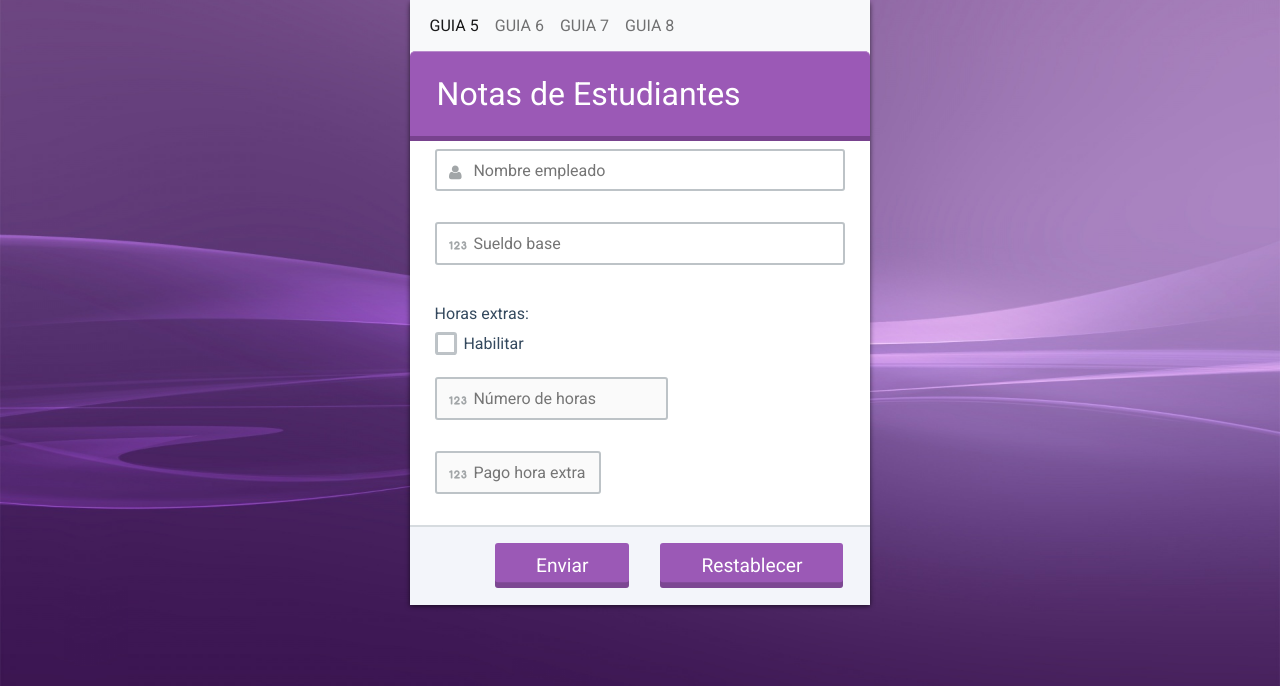
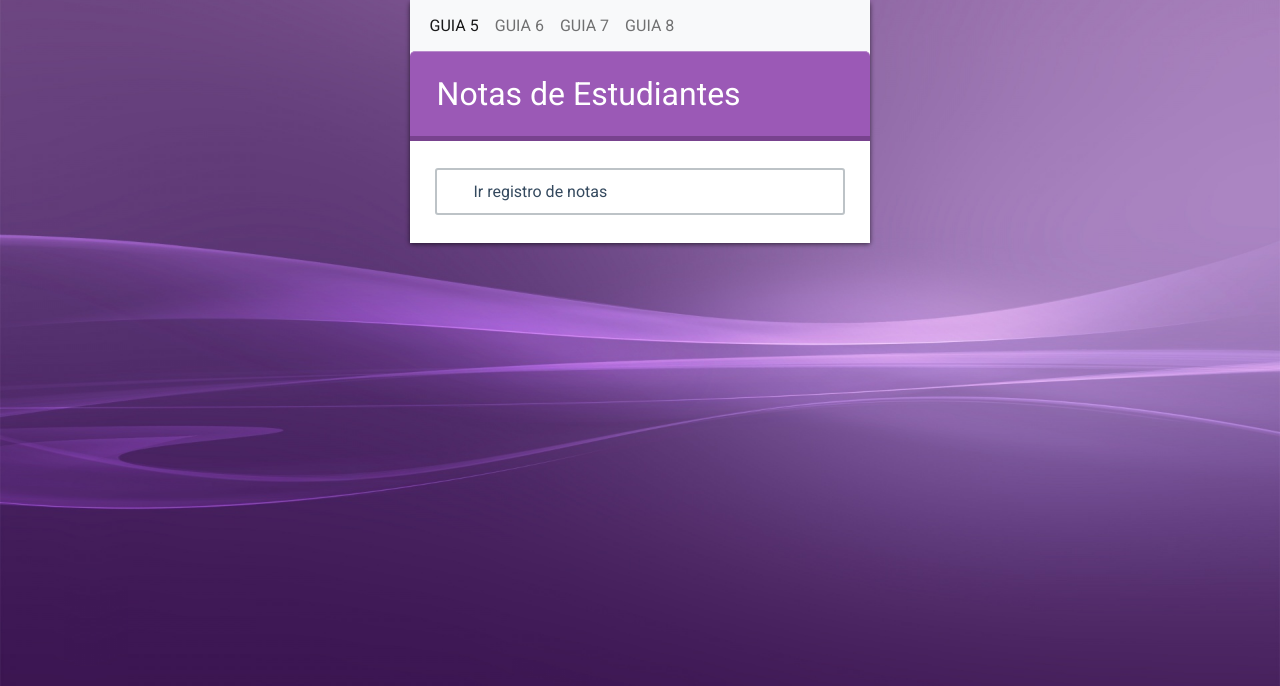
Before and after one commit to RubidiaPaz/practico-2, a PHP site: page / in a window 1280 px wide. Shown: the part 114-800 px from the top of the page. Run offline with PHP 8.4, Linux system fonts and the light colour scheme; some web fonts are replaced.

Commit message:
actualizacion

```diff
--- a/Practica2/index.php
+++ b/Practica2/index.php
@@ -4,6 +4,7 @@
     <meta charset="utf-8">
     <title>Calculadora de CUM</title>
     <link rel="stylesheet" type="text/css" href="assets/css/bootstrap.css">
+
     <!-- JavaScript -->
     <script src="//cdn.jsdelivr.net/npm/alertifyjs@1.13.1/build/alertify.min.js"></script>
 
--- a/Practica2/materias.xml
+++ b/Practica2/materias.xml
@@ -2,4 +2,4 @@
 <materias>
 
 
-<materia><nombre>williams </nombre><tarea>8</tarea><investigacion>8</investigacion><examen>10</examen><promedio>7.8</promedio></materia></materias>
+<materia><nombre>williams </nombre><tarea>9</tarea><investigacion>8</investigacion><examen>10</examen><promedio>7.8</promedio></materia></materias>
--- a/index.php
+++ b/index.php
@@ -68,51 +68,11 @@
         </nav>
         <div class="title">
             <h2>Notas de Estudiantes</h2>
+        </div><br>
+      <div class="form-group">
+      <a href="Practica2/index.php" class="btn btn-primary" data-toggle="modal"><span class="glyphicon glyphicon-plus"></span> Ir registro de notas</a>
+      </div><br>
     </div>
-<div class="element-name">
-    <label class="title"></label>
-    <div class="nameFirst">
-        <input type="text" name="empleado" id="txtempleado" maxlength="50" placeholder="Nombre empleado" allowed="ABCDEFGHIJKLMNÑOPQRSTUVWXYZabcdefghijklmnñopqrstuvwxyzÁÉÍÓÚáéíóúÜü" messageid="alfabeticchars" class="large" />
-        <span class="icon-place"></span>
-    </div>
-    <span id="alfabeticchars">Solo acepta caracteres alfabéticos</span>
-</div>
-<div class="element-number">
-    <label class="title"></label>
-    <div class="item-cont">
-        <input type="text" name="sueldobase" id="sueldobase" maxlength="12" placeholder="Sueldo base" allowed="0123456789." messageid="numbersonly" class="large" />
-        <span class="icon-place"></span>
-    </div>
-    <span id="numbersonly">Solo acepta números y punto decimal</span>
-</div>
-<div class="element-checkbox">
-    <label class="title">Horas extras:</label>
-    <div class="column column1">
-        <input type="checkbox" name="hextra" id="hextrasi" value="no" />
-        <span>Habilitar</span>
-    </div>
-</div>
-<div class="element-number">
-    <label class="title"></label>
-    <div class="item-cont">
-        <input type="text" name="numhorasex" id="numhorasex" maxlength="2" disabled="disabled" placeholder="Número de horas" allowed="0123456789" messageid="integersonly" />
-        <span class="icon-place"></span>
-    </div>
-    <span id="integersonly">Solo acepta números enteros</span>
-</div>
-<div class="element-number">
-    <label class="title"></label>
-    <div class="item-cont">
-        <input type="text" name="pagohextra" id="pagohextra" size="12" maxlength="6" disabled="disabled" placeholder="Pago hora extra" allowed="0123456789." messageid="othernumbersonly" />
-        <span class="icon-place"></span>
-    </div>
-    <span id="othernumbersonly">Solo acepta números y punto decimal</span>
-</div>
-<div class="submit">
-    <input type="submit" name="enviar" id="enviar" value="Enviar" />
-    <input type="reset" name="reset" id="reset" value="Restablecer" />
-</div>
-
 </div>
 </article>
 </section>
```
Lines whose indentation alone changed are shown as unchanged.
